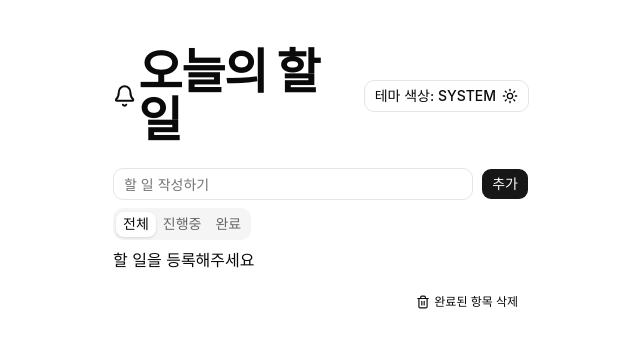
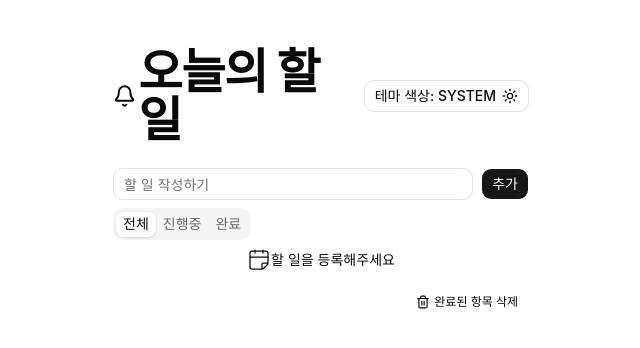
Before and after one commit to yerimgim/reboot-taskboard, a React (Vite) app: page / in a window 1280 px wide. Shown: the top 348 px of the page, without its empty margins (319-959 px from the left). Built offline with nearby package versions, Linux system fonts and the light colour scheme.

Commit message:
feat: title 변경 및 tasklist 페이지 기능 수정

```diff
--- a/index.html
+++ b/index.html
@@ -4,7 +4,7 @@
     <meta charset="UTF-8" />
     <link rel="icon" type="image/svg+xml" href="/favicon.svg" />
     <meta name="viewport" content="width=device-width, initial-scale=1.0" />
-    <title>reboot-taskboard</title>
+    <title>오늘의 할 일</title>
   </head>
   <body>
     <div id="root"></div>
--- a/src/App.tsx
+++ b/src/App.tsx
@@ -10,6 +10,8 @@ import { useTaskStore } from "./store/useTaskStore";
 function App() {
   const { theme, setTheme } = useThemeStore();
   const clearCompleted = useTaskStore((state) => state.clearCompleted);
+  const filter = useTaskStore((state) => state.filter);
+  const tasks = useTaskStore((state) => state.tasks);
 
   return (
     <ThemeProvider>
--- a/src/components/TaskList.tsx
+++ b/src/components/TaskList.tsx
@@ -3,7 +3,7 @@ import { Card, CardContent } from "./ui/card";
 import { Checkbox } from "./ui/checkbox";
 import { Button } from "./ui/button";
 import { Badge } from "./ui/badge";
-import { Pencil, X } from "lucide-react";
+import { CalendarFold, Pencil, X } from "lucide-react";
 import { useState } from "react";
 import { Input } from "@base-ui/react";
 import type { Task } from "@/types/task";
@@ -36,7 +36,11 @@ export const TaskList = () => {
   });
 
   if (filteredTasks.length === 0) {
-    return <div>할 일을 등록해주세요</div>;
+    return (
+      <div className="flex items-center justify-center text-sm">
+        <CalendarFold strokeWidth={1.25} /> 할 일을 등록해주세요
+      </div>
+    );
   }
 
   return (
```
